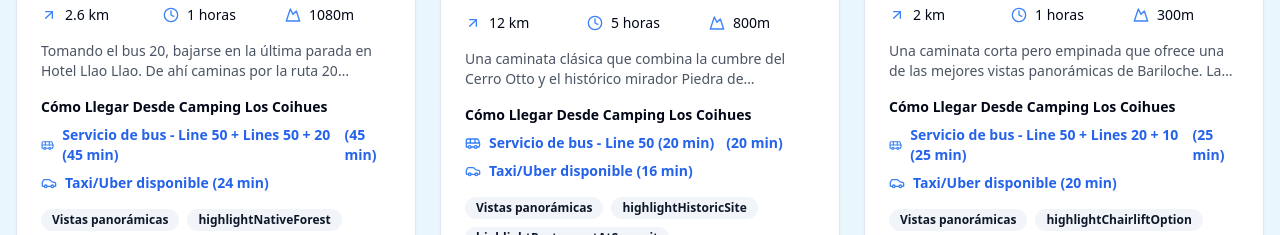
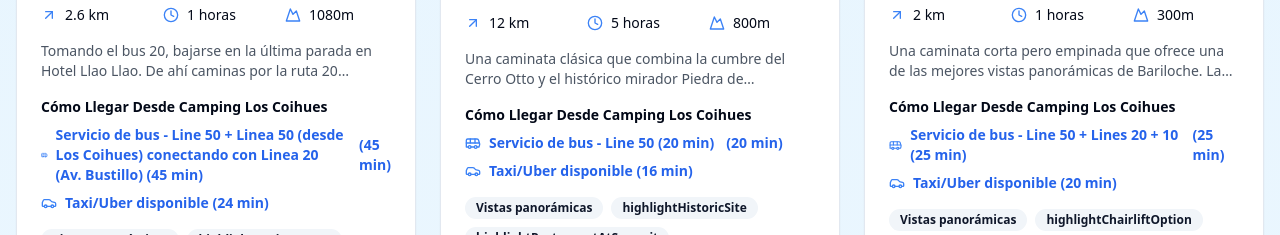
Before and after one commit to mijnapplicaties/t-5433, a React (Vite) app: page / in a window 1280 px wide. Shown: the part 2000-2235 px from the top of the page. Built offline with nearby package versions, Linux system fonts and the light colour scheme.

Commit message:
Update bus information for Cerro Llao Llao
Update the bus information on the Cerro Llao Llao card.

```diff
--- a/src/data/trails.ts
+++ b/src/data/trails.ts
@@ -45,7 +45,7 @@ export const trails: Trail[] = [
     transportation: ["bus", "taxi"],
     distanceFromCampsite: 12,
     travelTime: 45,
-    busLines: "Lines 50 + 20",
+    busLines: "Linea 50 (desde Los Coihues) conectando con Linea 20 (Av. Bustillo)",
     category: "easy-mountain"
   },
   {
```
